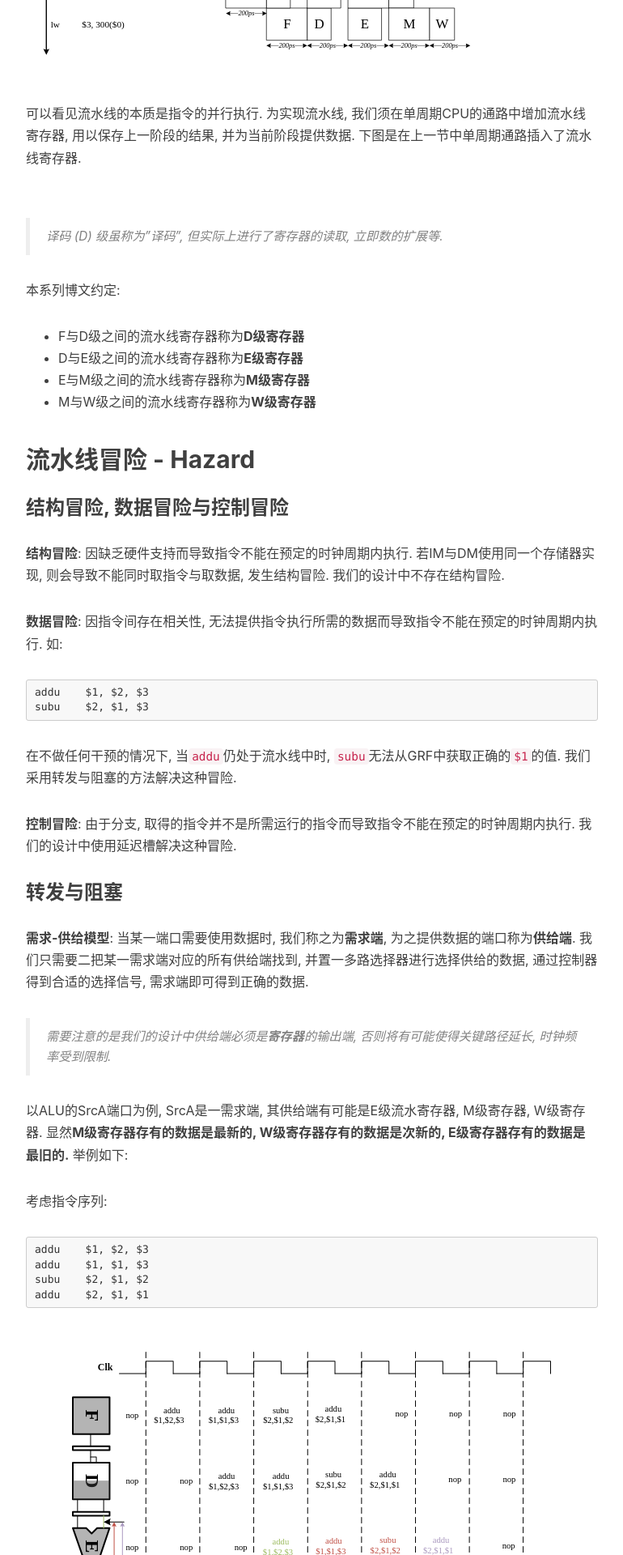
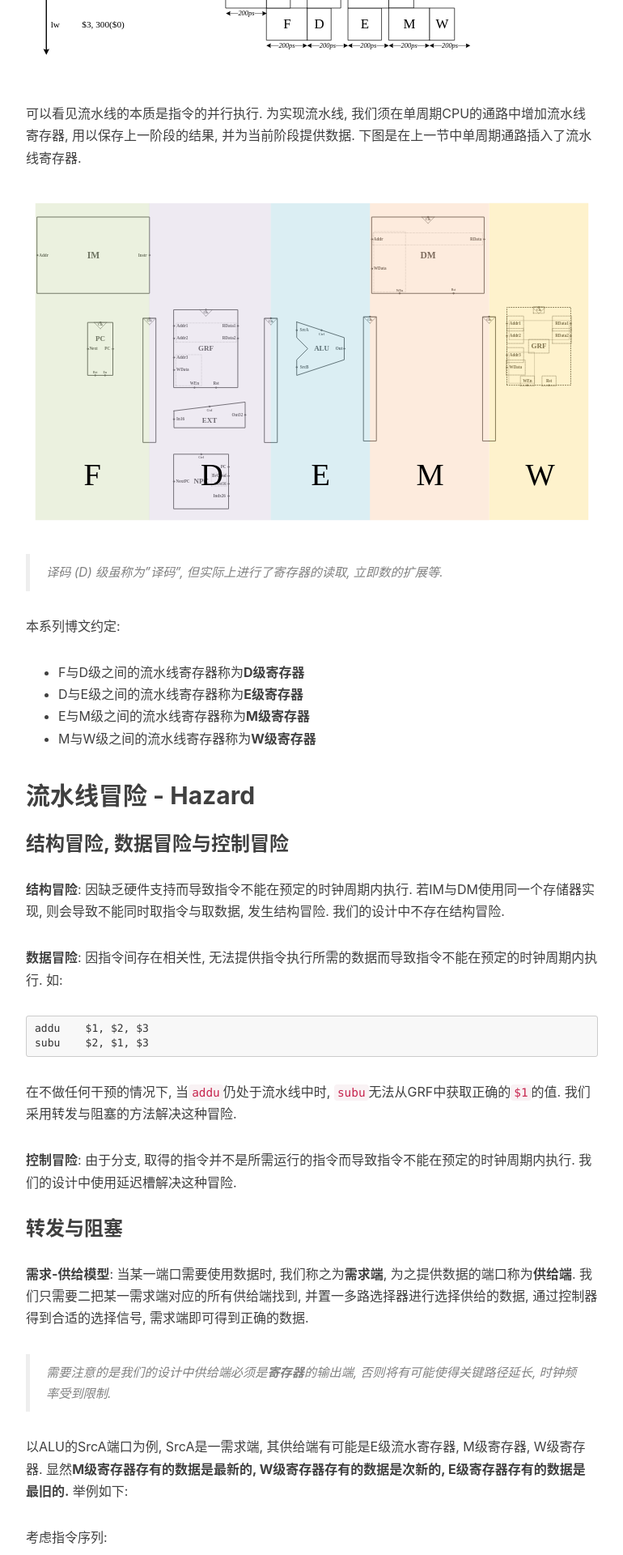
Before and after one commit to Coekjan/coekjan.github.io, a Jekyll site: the page built from _posts/Computer-Architecture/2021-01-21-Pipeline-CPU.md, in a window 1280 px wide. Shown: the part 2311-4231 px from the top of the page at 81% size, without its empty margins (233-1003 px from the left). Built offline with Jekyll 4.4.1, drawn with Linux system fonts in a browser that asks for light colours; nearby versions of some CDN libraries; comment, search, counter and statistics services are not loaded.

Commit message:
Update 2021-01-21-Pipeline-CPU.md

```diff
--- a/_posts/Computer-Architecture/2021-01-21-Pipeline-CPU.md
+++ b/_posts/Computer-Architecture/2021-01-21-Pipeline-CPU.md
@@ -43,7 +43,7 @@ tags:
 
 可以看见流水线的本质是指令的并行执行. 为实现流水线, 我们须在单周期CPU的通路中增加流水线寄存器, 用以保存上一阶段的结果, 并为当前阶段提供数据. 下图是在上一节中单周期通路插入了流水线寄存器.
 
-![]({{ '../../img/P-CPU-DP-1.svg' | prepend: site.baseurl}})
+![]({{ '/img/P-CPU-DP-1.svg' | prepend: site.baseurl}})
 
 > 译码 (D) 级虽称为"译码", 但实际上进行了寄存器的读取, 立即数的扩展等.
 
```
